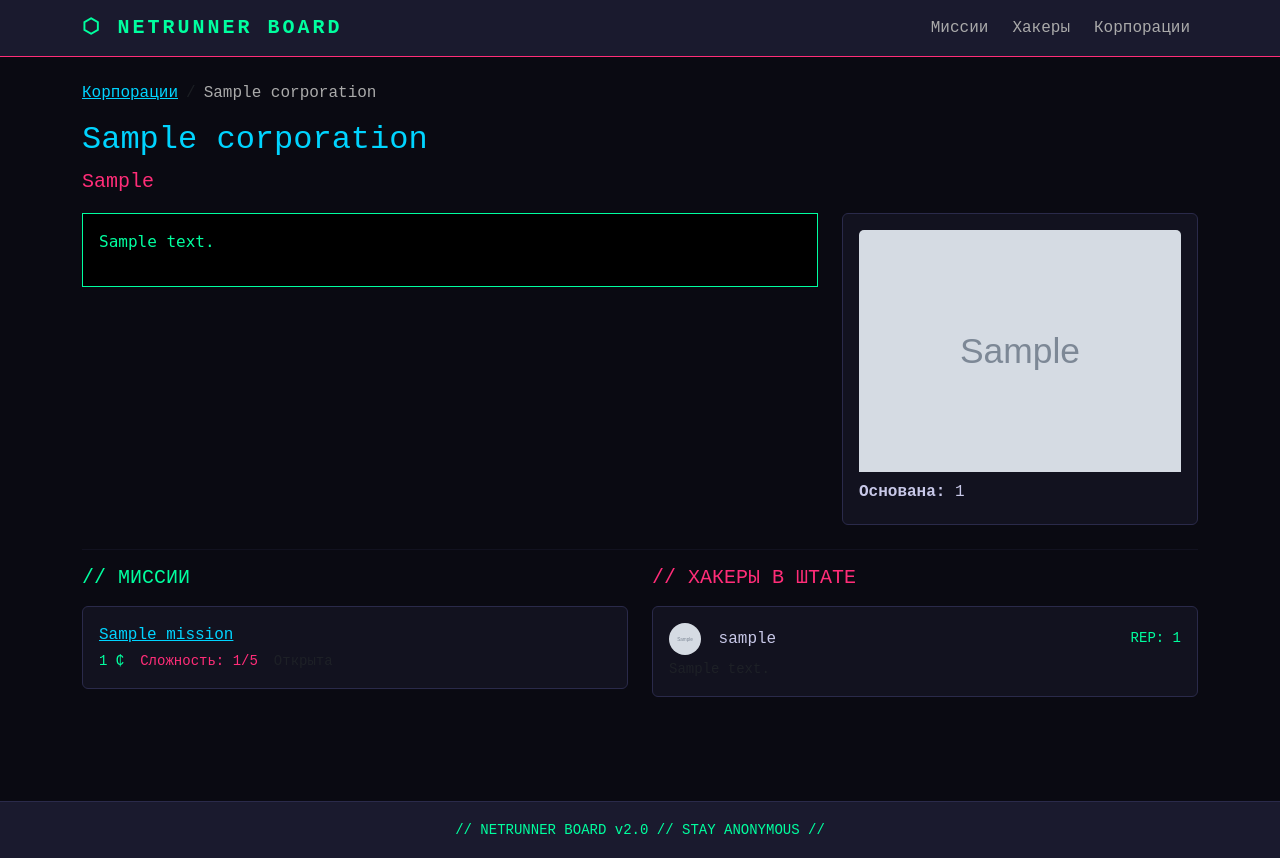
After one commit to isip239-up2026/tenth_day, a Django app: page /corporation/1/ in a window 1280 px wide. The commit adds this page. Run offline with Django 5.2, Linux system fonts and the light colour scheme; tables that the repository leaves empty hold one stand-in row (values such as "Sample post"); grey boxes marked "Sample" are stand-in pictures.

Commit message:
@DetectiveRedacted Task2 finished

```diff
--- a/core/templates/core/base.html
+++ b/core/templates/core/base.html
@@ -56,7 +56,7 @@
       <ul class="navbar-nav ms-auto gap-2">
         <li class="nav-item"><a class="nav-link" href="{% url 'index' %}">Миссии</a></li>
         <li class="nav-item"><a class="nav-link" href="{% url 'hackers' %}">Хакеры</a></li>
-        {# Задание 3: добавить ссылку «Корпорации» #}
+        <li class="nav-item"><a class="nav-link" href="{% url 'corporations' %}">Корпорации</a></li>
         {# Задание 7: добавить ссылку «Импланты» #}
         {# Задание 9: добавить ссылку «Новости» #}
         {# Задание 11: добавить ссылку «Топ хакеров» #}
--- /dev/null
+++ b/core/templates/core/corporation_detail.html
@@ -0,0 +1,75 @@
+{% extends "core/base.html" %}
+
+{% block title %}{{ corporation.name }} — NETRUNNER BOARD{% endblock %}
+
+{% block content %}
+<nav aria-label="breadcrumb" class="mb-3">
+  <ol class="breadcrumb">
+    <li class="breadcrumb-item"><a href="{% url 'corporations' %}">Корпорации</a></li>
+    <li class="breadcrumb-item active" style="color:#aaa;">{{ corporation.name }}</li>
+  </ol>
+</nav>
+
+<h2 class="neon-blue mb-2">{{ corporation.name }}</h2>
+{% if corporation.slogan %}
+<p class="neon-pink fs-5 mb-3">{{ corporation.slogan }}</p>
+{% endif %}
+
+<div class="row mb-4">
+  <div class="col-md-8">
+    <div class="terminal-box">
+      {{ corporation.description|linebreaks|default:"Описание отсутствует." }}
+    </div>
+  </div>
+  <div class="col-md-4">
+    <div class="card p-3">
+      {% if corporation.logo_url %}
+      <img src="{{ corporation.logo_url }}" class="card-img-top mb-2" alt="{{ corporation.name }}">
+      {% endif %}
+      <p class="mb-1"><strong>Основана:</strong> {{ corporation.founded|default:"Неизвестно" }}</p>
+    </div>
+  </div>
+</div>
+
+<hr>
+
+<div class="row">
+  <div class="col-md-6 mb-4">
+    <h5 class="neon-text mb-3">// МИССИИ</h5>
+    {% for mission in missions %}
+    <div class="card p-3 mb-2">
+      <a href="{% url 'mission_detail' mission.id %}">{{ mission.title }}</a>
+      <div class="d-flex gap-3 flex-wrap mt-1">
+        <small class="neon-text">{{ mission.reward }} ₵</small>
+        <small class="neon-pink">Сложность: {{ mission.difficulty }}/5</small>
+        <small class="text-muted">{{ mission.get_status_display }}</small>
+      </div>
+    </div>
+    {% empty %}
+    <p class="text-muted">У этой корпорации пока нет активных миссий.</p>
+    {% endfor %}
+  </div>
+
+  <div class="col-md-6 mb-4">
+    <h5 class="neon-pink mb-3">// ХАКЕРЫ В ШТАТЕ</h5>
+    {% for hacker in hackers %}
+    <div class="card p-3 mb-2">
+      <div class="d-flex justify-content-between align-items-center">
+        <div>
+          {% if hacker.avatar_url %}
+          <img src="{{ hacker.avatar_url }}" style="width:32px;height:32px;border-radius:50%;object-fit:cover;" class="me-2">
+          {% endif %}
+          <span class="text-nowrap">{{ hacker.handle }}</span>
+        </div>
+        <span class="neon-text small">REP: {{ hacker.rep }}</span>
+      </div>
+      {% if hacker.bio %}
+      <small class="text-muted d-block mt-1">{{ hacker.bio|truncatechars:80 }}</small>
+      {% endif %}
+    </div>
+    {% empty %}
+    <p class="text-muted">В штате этой корпорации нет хакеров.</p>
+    {% endfor %}
+  </div>
+</div>
+{% endblock %}
--- a/core/templates/core/mission_detail.html
+++ b/core/templates/core/mission_detail.html
@@ -19,9 +19,8 @@
       <span class="text-muted">СТАТУС: {{ mission.get_status_display }}</span>
       {% if mission.corporation %}
       <span class="text-muted">
-        ЗАКАЗЧИК:
-        {# Задание 3: сделать ссылкой на страницу корпорации #}
-        {{ mission.corporation.name }}
+      ЗАКАЗЧИК:
+      <a href="{% url 'corporation_detail' mission.corporation.id %}">{{ mission.corporation.name }}</a>
       </span>
       {% endif %}
     </div>
--- a/core/urls.py
+++ b/core/urls.py
@@ -5,4 +5,6 @@ urlpatterns = [
     path("", views.index, name="index"),
     path("mission/<int:mission_id>/", views.mission_detail, name="mission_detail"),
     path("hackers/", views.hackers, name="hackers"),
+    path("corporations/", views.corporations, name="corporations"),
+    path("corporation/<int:corp_id>/", views.corporation_detail, name="corporation_detail"),
 ]
--- a/core/views.py
+++ b/core/views.py
@@ -16,3 +16,19 @@ def mission_detail(request, mission_id):
 def hackers(request):
     hacker_list = Hacker.objects.select_related("corporation").all()
     return render(request, "core/hackers.html", {"hackers": hacker_list})
+
+
+def corporations(request):
+    corp_list = Corporation.objects.all().order_by("name")
+    return render(request, "core/corporations.html", {"corporations": corp_list})
+
+
+def corporation_detail(request, corp_id):
+    corp = get_object_or_404(Corporation, id=corp_id)
+    missions = corp.missions.all()
+    hackers = corp.hackers.all()
+    return render(request, "core/corporation_detail.html", {
+        "corporation": corp,
+        "missions": missions,
+        "hackers": hackers,
+    })
```
Also changed, not shown: core/templates/core/corporations.html (added, +28 -0 lines).
